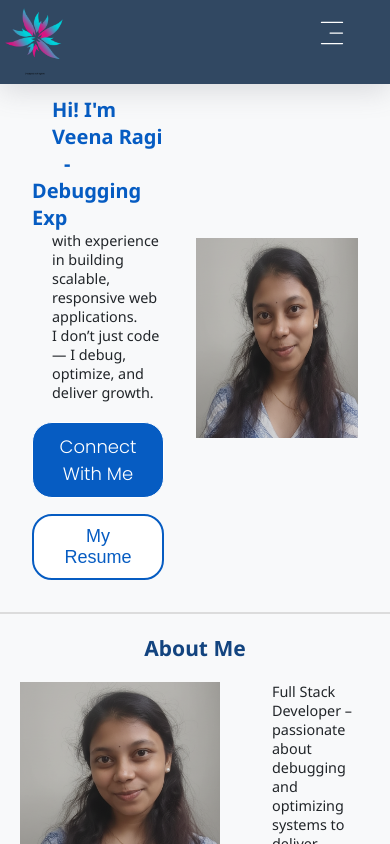
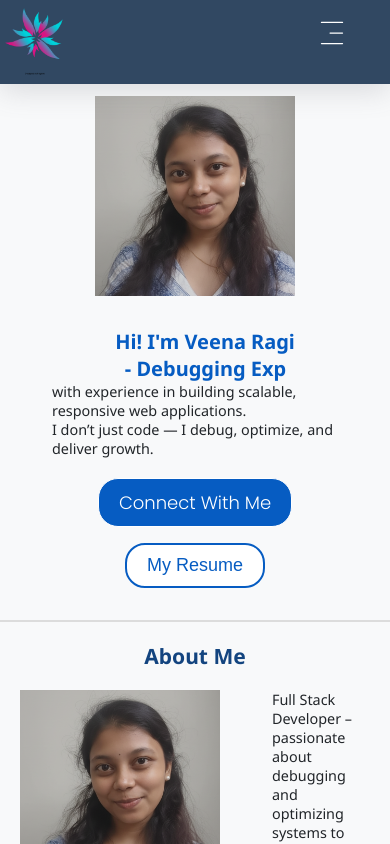
Before and after one commit to Veena56/portfolio-react, a React (Vite) app: page / in a window 390 px wide. Shown: the top 844 px of the page. Built offline with nearby package versions, Linux system fonts and the light colour scheme.

Commit message:
hero section mobile responsiveness

```diff
--- a/src/components/HeroSection/hero.css
+++ b/src/components/HeroSection/hero.css
@@ -10,6 +10,7 @@ button{
     margin-top: 6rem;
     border-bottom: 2px solid gainsboro;
     padding-bottom: 2rem;
+    flex-wrap: wrap;
 }
 .hero {
     display: flex;
@@ -92,7 +93,12 @@ button.myResumeButton {
 background: white;
 }
 @media (max-width: 768px) {
-
+    .profileTextDiv {
+        width: 100%;
+        display: flex;
+        flex-direction: column;
+        align-items: center;
+    }
 }
 .typing{
     margin-left: 2rem;
```
